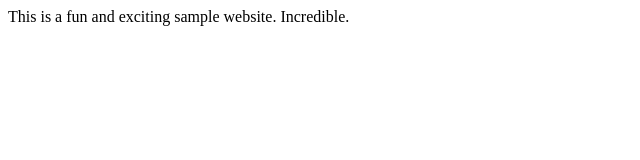
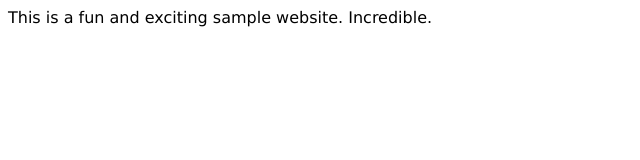
Before and after one commit to bcilfone/www-example, a plain HTML site: page index.html in a window 1280 px wide. Shown: the whole page, without its empty margins (0-640 px from the left). Drawn offline with Linux system fonts and the light colour scheme.

Commit message:
Update index.html

```diff
--- a/index.html
+++ b/index.html
@@ -1,6 +1,9 @@
 <html>
   <head>
     <title>Welcome to the World Wide Web!</title>
+    <style>
+      body { font: 16px Verdana, sans-serif; }
+    </style>
   </head>
   <body>
     This is a fun and exciting sample website.  Incredible.
```
